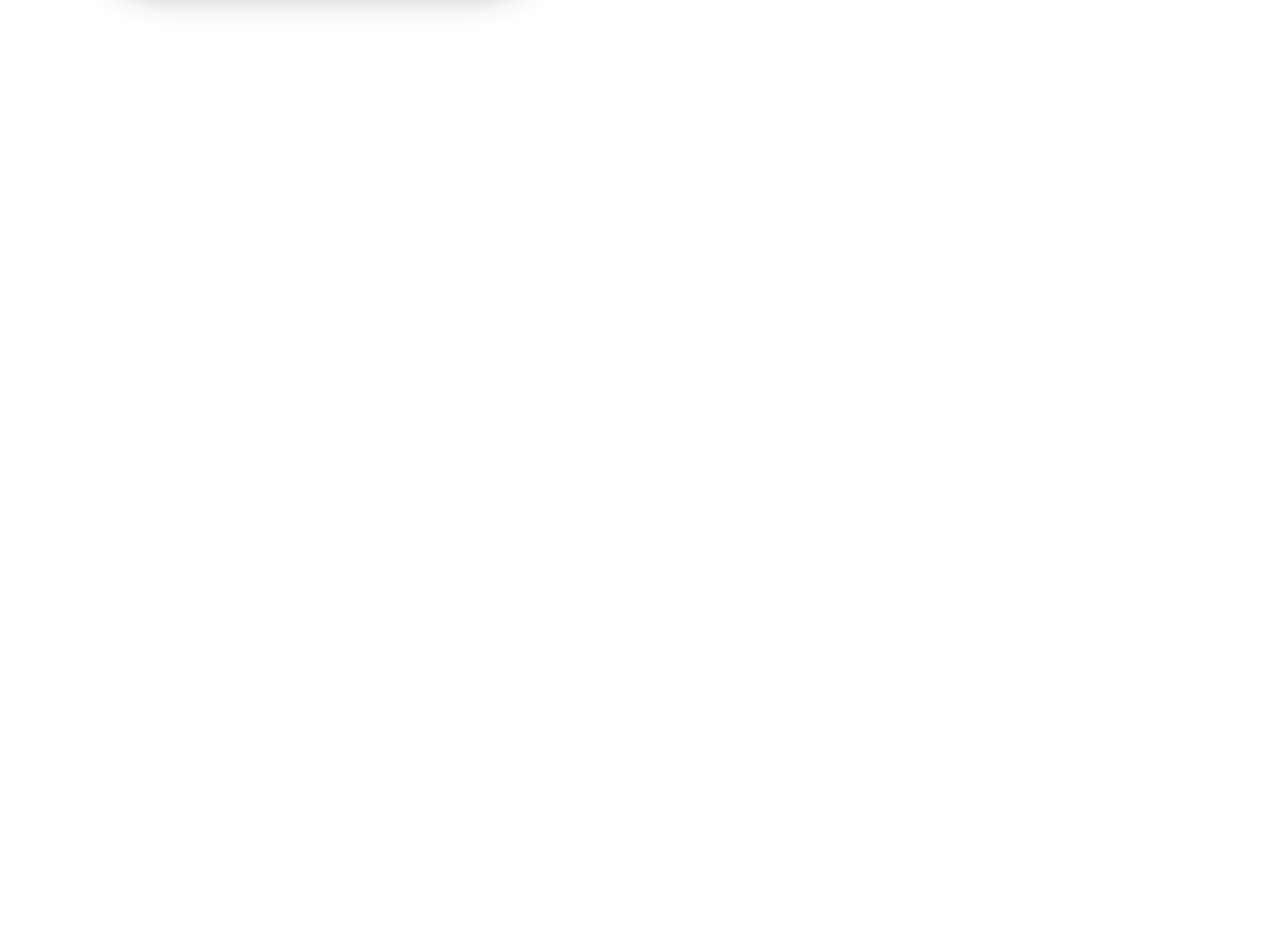
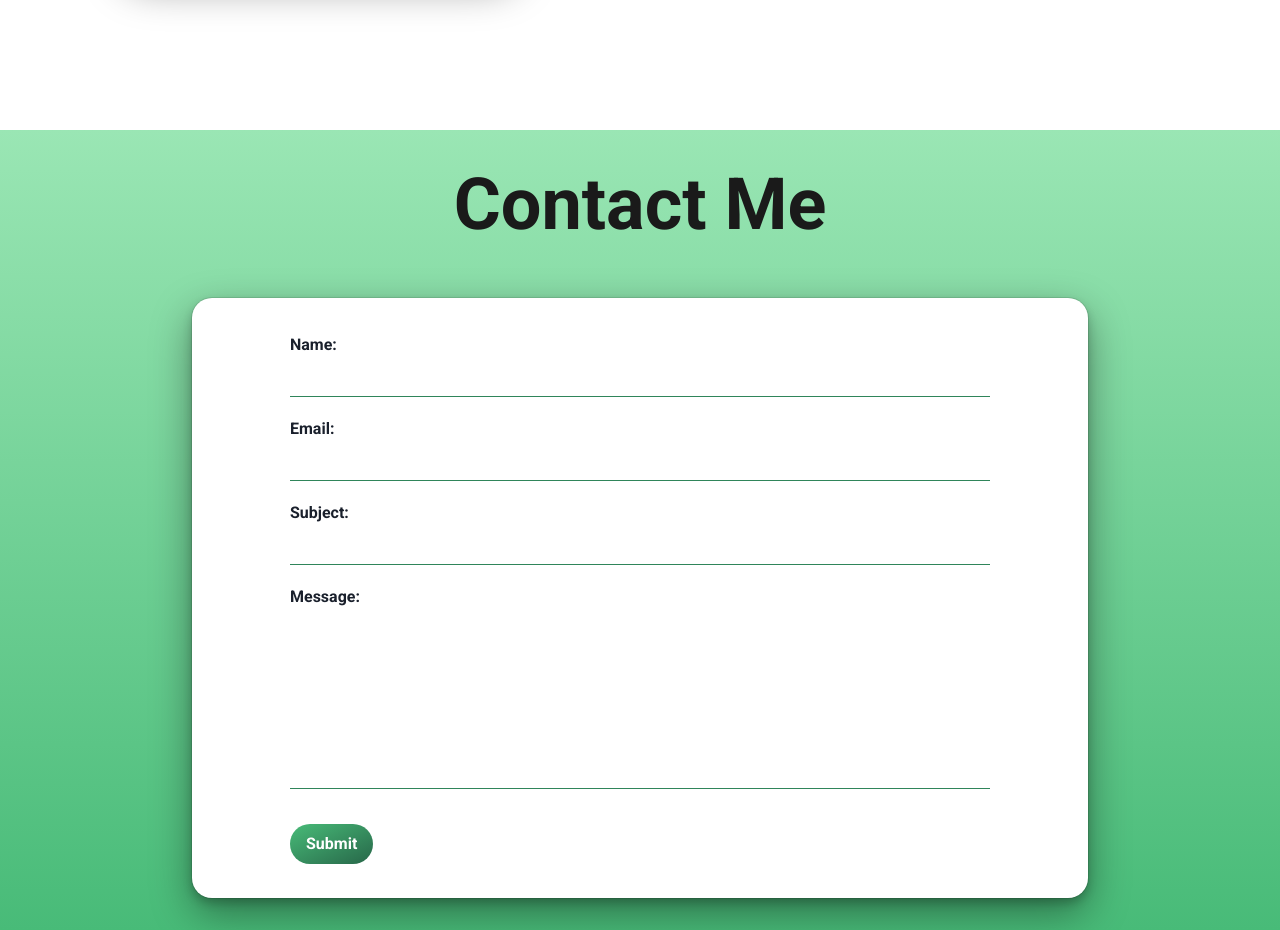
Before and after one commit to caio-basso/portfolio, a Next.js app: page / in a window 1280 px wide. Shown: the part 740-1670 px from the top of the page. Before the commit the page ends 870 px from the top, so only its background shows below. Built offline with nearby package versions, Linux system fonts and the light colour scheme.

Commit message:
Create contact form and fix some position bugs

```diff
--- a/assets/texts.json
+++ b/assets/texts.json
@@ -3,12 +3,14 @@
     {
       "locale": "en-US",
       "nav": ["About", "Work" ,"Skills", "Contact"],
-      "texts": ["Hey, I'm Caio Basso.", "A Web Developer currently living Curitiba, Brazil.", "Let's work together!"]
+      "texts": ["Hey, I'm Caio Basso.", "A Web Developer currently living Curitiba, Brazil.", "Let's work together!"],
+      "contact": ["Name", "Email", "Subject","Message", "Submit", "Contact Me"]
     },
     {
       "locale": "pt-BR",
       "nav": ["Sobre", "Experiência", "Competências", "Contato"],
-      "texts": ["Olá, sou Caio Basso.", "Web Developer morando atualmente em Curitiba, Brasil.", "Vamos trabalhar juntos!"]
+      "texts": ["Olá, sou Caio Basso.", "Web Developer morando atualmente em Curitiba, Brasil.", "Vamos trabalhar juntos!"],
+      "contact": ["Nome", "Email", "Assunto", "Mensagem", "Enviar", "Entre em Contato"]
     }
   ]
 }
--- a/components/About/About.tsx
+++ b/components/About/About.tsx
@@ -1,4 +1,4 @@
-import { Box, Container, Text, Center, Image } from '@chakra-ui/react';
+import { Box } from '@chakra-ui/react';
 import { PersonalPhoto } from '@/components/About/PersonalPhoto';
 import { PersonalText } from '@/components/About/PersonalText';
 
@@ -13,7 +13,7 @@ export default function About({ texts }: AboutProps) {
                 w={'100vw'}
                 h={'100vh'}
                 px={'7vw'}
-                pt={'15vh'}
+                pt={{ base: '7vh' , lg: '15vh'}}
             >
                 {/* Mobile and Tablets*/}
                 <Box
--- a/components/About/PersonalPhoto.tsx
+++ b/components/About/PersonalPhoto.tsx
@@ -4,7 +4,7 @@ export const PersonalPhoto = () => {
     return (
         <>
             <Box
-                display={{ base: 'none', md: 'flex', lg: 'flex'}}
+                display={{ base: 'none', md: 'none', lg: 'flex'}}
                 boxSize={'400px'}
                 borderColor={'white'}
                 borderWidth={'6px'}
@@ -24,7 +24,7 @@ export const PersonalPhoto = () => {
             </Box>
 
             <Box
-                display={{ base: 'flex', md: 'none', lg: 'none'}}
+                display={{ base: 'flex', md: 'flex', lg: 'none'}}
                 boxSize={'300px'}
                 borderColor={'white'}
                 borderWidth={'6px'}
--- /dev/null
+++ b/components/Contact/Contact.tsx
@@ -0,0 +1,34 @@
+import { Box, Heading } from '@chakra-ui/react';
+import { Form } from '@/components/Contact/Form';
+
+interface ContactProps {
+    fields: string[];
+}
+
+export default function Contact({fields}: ContactProps) {
+    return (
+        <>
+            <Box
+                w={'100vw'}
+                h={'100vh'}
+                bgGradient={'linear(to-t, green.400, green.200)'}
+                px={'7vw'}
+                display={'flex'}
+                alignItems={'center'}
+                justifyContent={'center'}
+                flexDirection={'column'}
+            >
+                <Heading
+                    mb={'50px'}
+                    color={'dark.900'}
+                    fontSize={{ base: '5xl' , md: '7xl'}}
+                    fontWeight={'600'}
+                    textAlign={'center'}
+                >
+                    {fields[5]}
+                </Heading>
+                <Form fields={fields} />
+            </Box>
+        </>
+    )
+}
--- /dev/null
+++ b/components/Contact/Form.tsx
@@ -0,0 +1,126 @@
+import { Input, Button, Box, Textarea, Text } from '@chakra-ui/react';
+
+interface ContactProps {
+    fields: string[];
+}
+
+export const Form = ({ fields }: ContactProps) => {
+    return (
+        <Box
+            display={'flex'}
+            flexDirection={'column'}
+            minW={'300px'}
+            w={'70vw'}
+            maxW={'900px'}
+            h={'600px'}
+            gap={'20px'}
+            bg={'white'}
+            borderRadius={'20px'}
+            alignItems={'center'}
+            justifyContent={'center'}
+            boxShadow={'dark-lg'}
+        >
+            <Box>
+                <Text
+                    color={'gray.800'}
+                    fontWeight={'700'}
+                >
+                    {fields[0] + ':'}
+                </Text>
+                <Input
+                    focusBorderColor='green.800'
+                    variant={'flushed'}
+                    borderColor={'green.600'}
+                    minW={'200px'}
+                    w={'60vw'}
+                    maxW={'700px'}
+                    _hover= {{
+                        borderColor: 'green.800',
+                    }}
+                />
+            </Box>
+
+            <Box>
+                <Text
+                    color={'gray.800'}
+                    fontWeight={'700'}
+                >
+                    {fields[1] + ':'}
+                </Text>
+                <Input
+                    focusBorderColor='green.800'
+                    variant={'flushed'}
+                    borderColor={'green.600'}
+                    minW={'200px'}
+                    w={'60vw'}
+                    maxW={'700px'}
+                    _hover= {{
+                        borderColor: 'green.800',
+                    }}
+                />
+            </Box>
+
+
+            <Box>
+                <Text
+                    color={'gray.800'}
+                    fontWeight={'700'}
+                >
+                    {fields[2] + ':'}
+                </Text>
+                <Input
+                    focusBorderColor='green.800'
+                    variant={'flushed'}
+                    borderColor={'green.600'}
+                    minW={'200px'}
+                    w={'60vw'}
+                    maxW={'700px'}
+                    _hover= {{
+                        borderColor: 'green.800',
+                    }}
+                />
+            </Box>
+
+            <Box>
+            <Text
+                color={'gray.800'}
+                fontWeight={'700'}
+            >
+                {fields[3] + ':'}
+            </Text>
+            <Textarea
+                focusBorderColor='green.800'
+                variant={'flushed'}
+                resize={'none'}
+                borderColor={'green.600'}
+                minW={'200px'}
+                w={'60vw'}
+                maxW={'700px'}
+                h={'180px'}
+                _hover= {{
+                    borderColor: 'green.800',
+                }}
+            />
+            </Box>
+
+            <Box
+                minW={'200px'}
+                w={'60vw'}
+                maxW={'700px'}
+                mt={'15px'}>
+                <Button
+                    variant={'solid'}
+                    borderRadius={'20px'}
+                    bgGradient={'linear(to-tl, green.700, green.400)'}
+                    color={'white'}
+                    _hover={{
+                        bgGradient: 'linear(to-tl, green.600, green.300)',
+                        textDecoration: 'underline',
+                    }}
+                >
+                    {fields[4]}
+                </Button>
+            </Box>
+        </Box>
+    )
+}
--- a/components/Navbar/MobileNav.tsx
+++ b/components/Navbar/MobileNav.tsx
@@ -9,7 +9,7 @@ export const MobileNav = ({ nav }: NavProps) => {
     return (
         <Stack
             p={4}
-            h={'15vh'}
+            h={'25vh'}
             display={{ md: 'none' }}>
             <MobileNavItem label={nav[0]} href={'#'+nav[0]} />
             <MobileNavItem label={nav[1]} href={'#'+nav[1]} />
--- a/pages/index.tsx
+++ b/pages/index.tsx
@@ -3,9 +3,10 @@ import textsJson from '@/assets/texts.json';
 import { useRouter } from 'next/router';
 import Navbar from '@/components/Navbar/Navbar';
 import About from '@/components/About/About';
+import Contact from '@/components/Contact/Contact';
 
 export default function Home() {
-    const { locale, locales, asPath } = useRouter();
+    const { locale } = useRouter();
 
     return (
     <>
@@ -19,6 +20,7 @@ export default function Home() {
                 <div key={filteredText.locale}>
                     <Navbar nav={filteredText.nav}/>
                     <About texts={filteredText.texts}/>
+                    <Contact fields={filteredText.contact}/>
                 </div>
             ))}
         </div>
```
